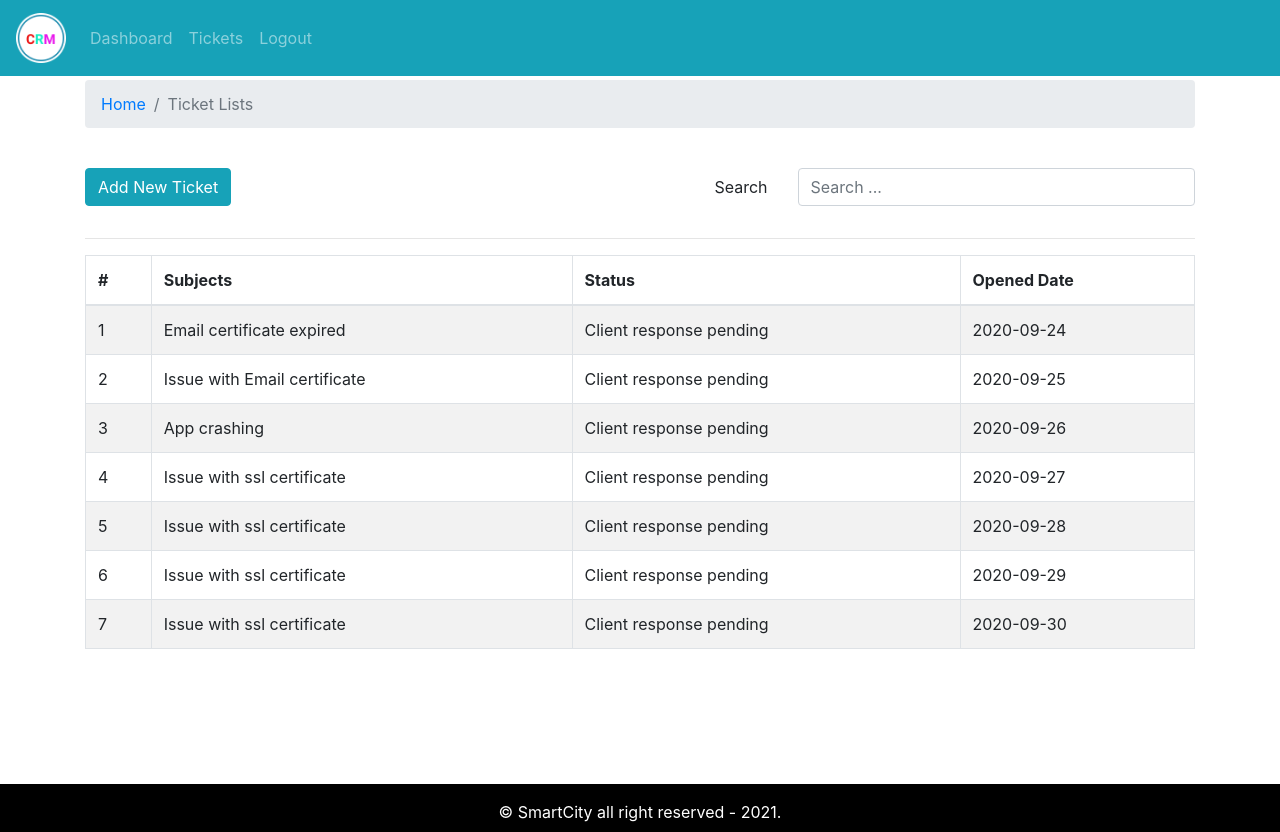
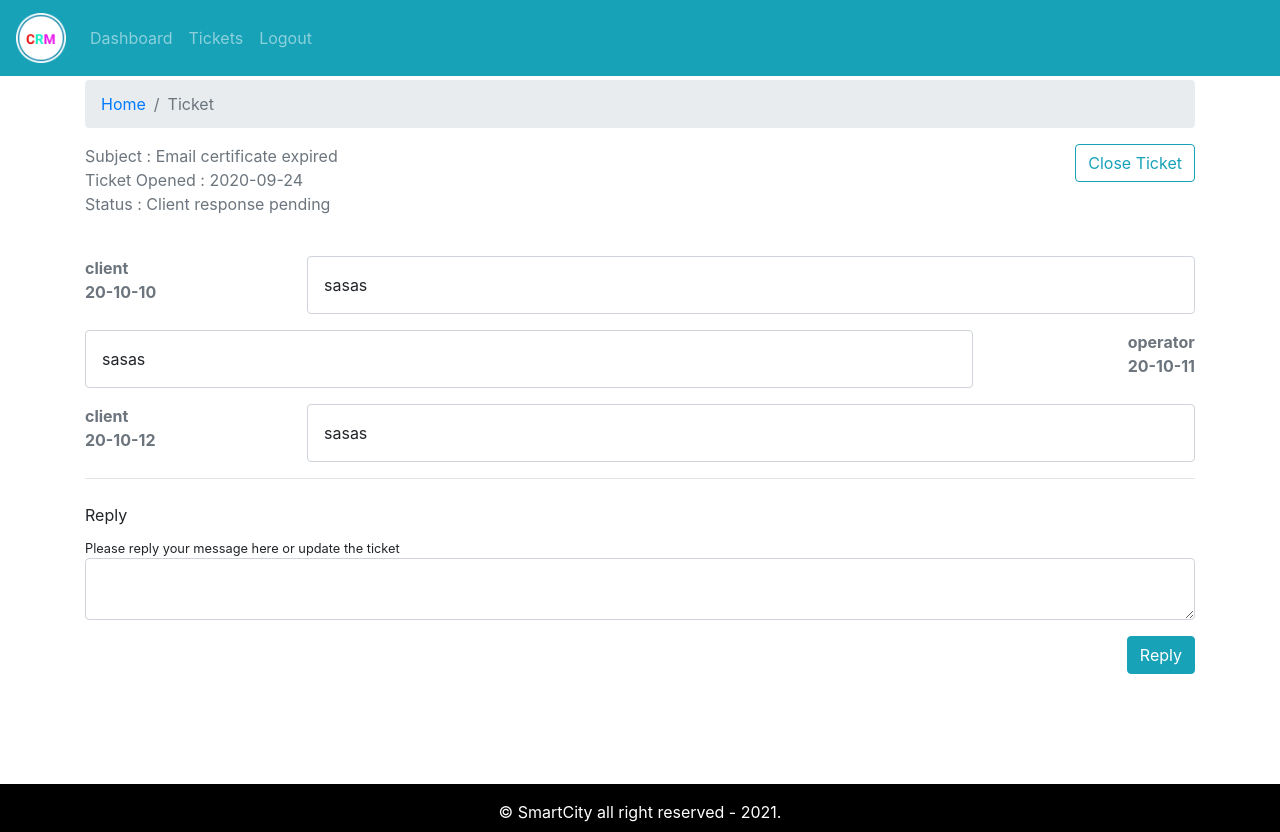
Before and after one commit to oussamafourati/dashboard-frontend, a React (Create React App) app: page / in a window 1280 px wide. Built offline with nearby package versions, Linux system fonts and the light colour scheme.

Commit message:
landing page added

```diff
--- a/src/App.js
+++ b/src/App.js
@@ -1,7 +1,8 @@
 import React from 'react';
 import './App.css';
 import { DefaultLayout } from './layout/DefaultLayout';
-import { TicketLists } from './pages/ticket-list/TicketLists';
+import { Ticket } from './pages/ticket/Ticket.page';
+// import { TicketLists } from './pages/ticket-list/TicketLists';
 // import { Dashboard } from './pages/dashboard/DashboardPage';
 // import { Entry } from './pages/entry/Entry.page';
 // import { AddTicket } from './pages/new-ticket/AddTicket';
@@ -12,7 +13,8 @@
      <DefaultLayout>
        {/*<Dashboard/>*/}
        {/*<AddTicket />*/}
-      <TicketLists />
+      {/*<TicketLists />*/}
+      <Ticket/>
      </DefaultLayout>
     </div>
   );
--- a/src/assets/data/test-tickets.json
+++ b/src/assets/data/test-tickets.json
@@ -3,7 +3,24 @@
         "id":1,
         "subject": "Email certificate expired",
         "status": "Client response pending",
-        "addedAt": "2020-09-24"
+        "addedAt": "2020-09-24",
+        "history": [
+            {
+                "date": "20-10-10",
+                "message":"sasas",
+                "messageBy":"client"
+            },
+            {
+                "date": "20-10-11",
+                "message":"sasas",
+                "messageBy":"operator"
+            },
+            {
+                "date": "20-10-12",
+                "message":"sasas",
+                "messageBy":"client"
+            }
+        ]
     },
     {
         "id":2,
--- /dev/null
+++ b/src/components/message-history/MessageHistory.css
@@ -0,0 +1,18 @@
+.message-history{
+    display: flex;
+    flex-direction: row;
+    justify-content: space-between;
+}
+
+.message-history:nth-child(even){
+    display: flex;
+    flex-direction: row-reverse;
+    justify-content: space-between;
+}
+
+.message{
+    padding: 1rem;
+    width: 80%;
+    border: 1px solid #ced4da;
+    border-radius: 0.25rem;
+}
--- /dev/null
+++ b/src/components/message-history/MessageHistory.js
@@ -0,0 +1,22 @@
+import React from 'react'
+import PropTypes from 'prop-types'
+import './MessageHistory.css'
+export const MessageHistory = ({msg}) => {
+    if(!msg) return null
+    console.log(msg)
+    return msg.map((row, i) =>
+        <div key={i} className="message-history mt-3">
+            <div className="send font-weight-bold text-secondary">
+                <div className="sender">{row.messageBy}</div>
+                <div className="date">{row.date}</div>
+            </div>
+            <div className="message">{row.message}</div>
+
+        </div>
+    )
+}
+
+
+MessageHistory.prototype = {
+    msg: PropTypes.array.isRequired
+}
--- /dev/null
+++ b/src/components/update-ticket/UpdateTicket.js
@@ -0,0 +1,32 @@
+import React from 'react'
+import {Form,Button} from "react-bootstrap"
+import PropTypes from 'prop-types'
+
+
+export const UpdateTicket = ({msg, handleOnChange, handleOnSubmit}) => {
+    return (
+        <Form onSubmit={handleOnSubmit}>
+            <Form.Label>Reply</Form.Label>
+            <Form.Text>Please reply your message here or
+                update the ticket
+            </Form.Text>
+            <Form.Control
+            as="textarea"
+            value={msg}
+            onChange={handleOnChange}
+            row="5"
+            name="detail"/>
+            <div className="text-right mt-3 mb-3">
+                <Button variant="info" type="submit">
+                    Reply
+                </Button>
+            </div>
+        </Form>
+    )
+}
+
+UpdateTicket.prototype = {
+    handleOnChange: PropTypes.func.isRequired,
+    handleOnSubmit: PropTypes.func.isRequired,
+    msg: PropTypes.string.isRequired
+}
--- /dev/null
+++ b/src/pages/ticket/Ticket.page.js
@@ -0,0 +1,58 @@
+import React, { useState, useEffect } from 'react'
+import {Container, Row, Col, Button} from "react-bootstrap"
+import {BreadcrumbPage} from "../../components/breadcrumb/Breadcrumb"
+import tickets from "../../assets/data/test-tickets.json"
+import {MessageHistory} from "../../components/message-history/MessageHistory"
+import {UpdateTicket} from "../../components/update-ticket/UpdateTicket"
+
+
+const ticket = tickets[0]
+
+export const Ticket = () => {
+    const [message, setMessage] = useState("")
+
+    useEffect(() => {},[message])
+
+    const handleOnSubmit = () => {
+        alert('form submitted!!!!')
+    }
+
+    const handleOnChange = (e) =>{
+        setMessage(e.target.value)
+    }
+
+    return (
+        <Container>
+            <Row>
+                <Col>
+                    <BreadcrumbPage page = "Ticket" />
+                </Col>
+            </Row>
+            <Row>
+                <Col className="text-weight-bold text-secondary">
+                    <div className="subject">Subject : {ticket.subject}</div>
+                    <div className="date">Ticket Opened : {ticket.addedAt}</div>
+                    <div className="status">Status : {ticket.status}</div>
+                </Col>
+                <Col className="text-right">
+                    <Button variant="outline-info">Close Ticket</Button>
+                </Col>
+            </Row>
+            <Row className="mt-4">
+                <Col>
+                <MessageHistory msg={ticket.history}/>
+                </Col>
+            </Row>
+            <hr/>
+            <Row className="mt-4">
+                <Col>
+                <UpdateTicket
+                msg={message}
+                handleOnChange={handleOnChange}
+                handleOnSubmit={handleOnSubmit}
+                />
+                </Col>
+            </Row>
+        </Container>
+    )
+}
```
